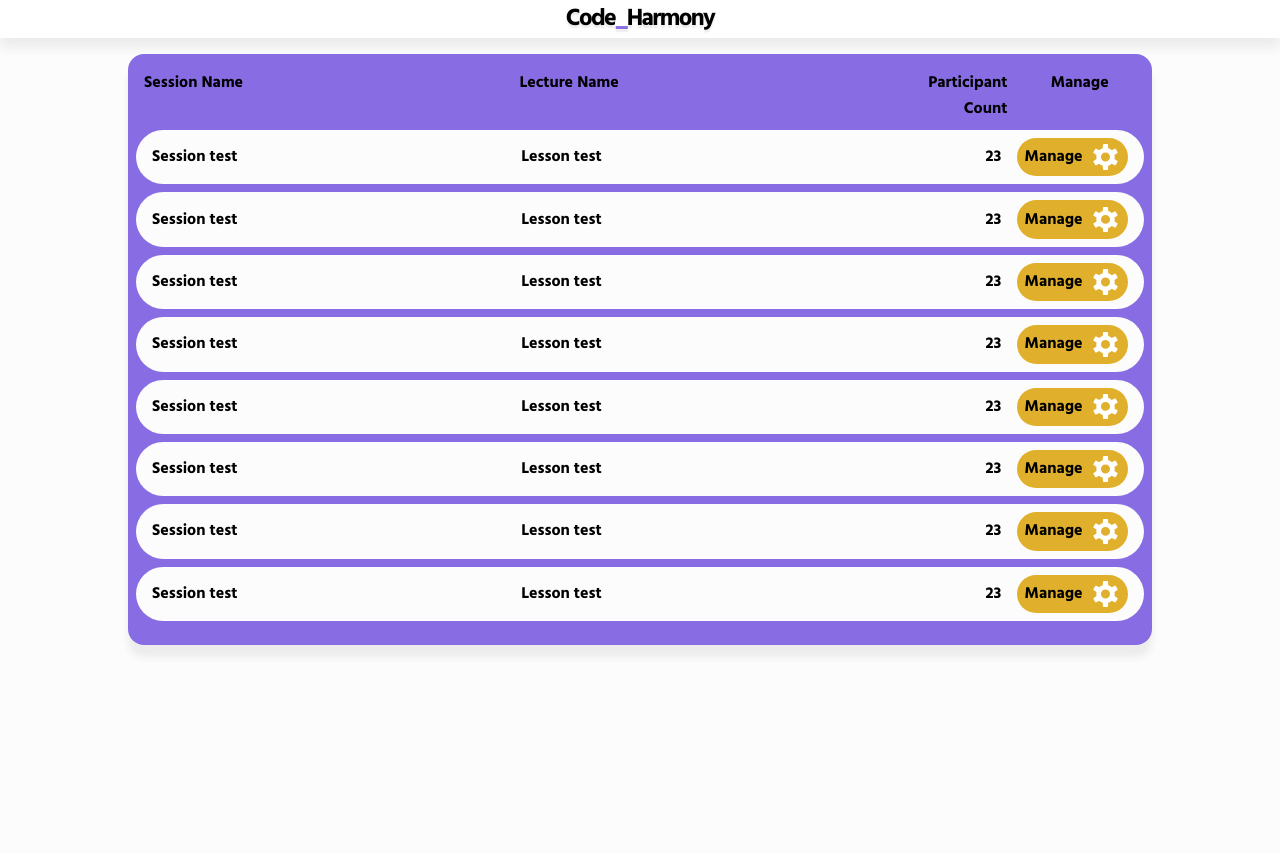
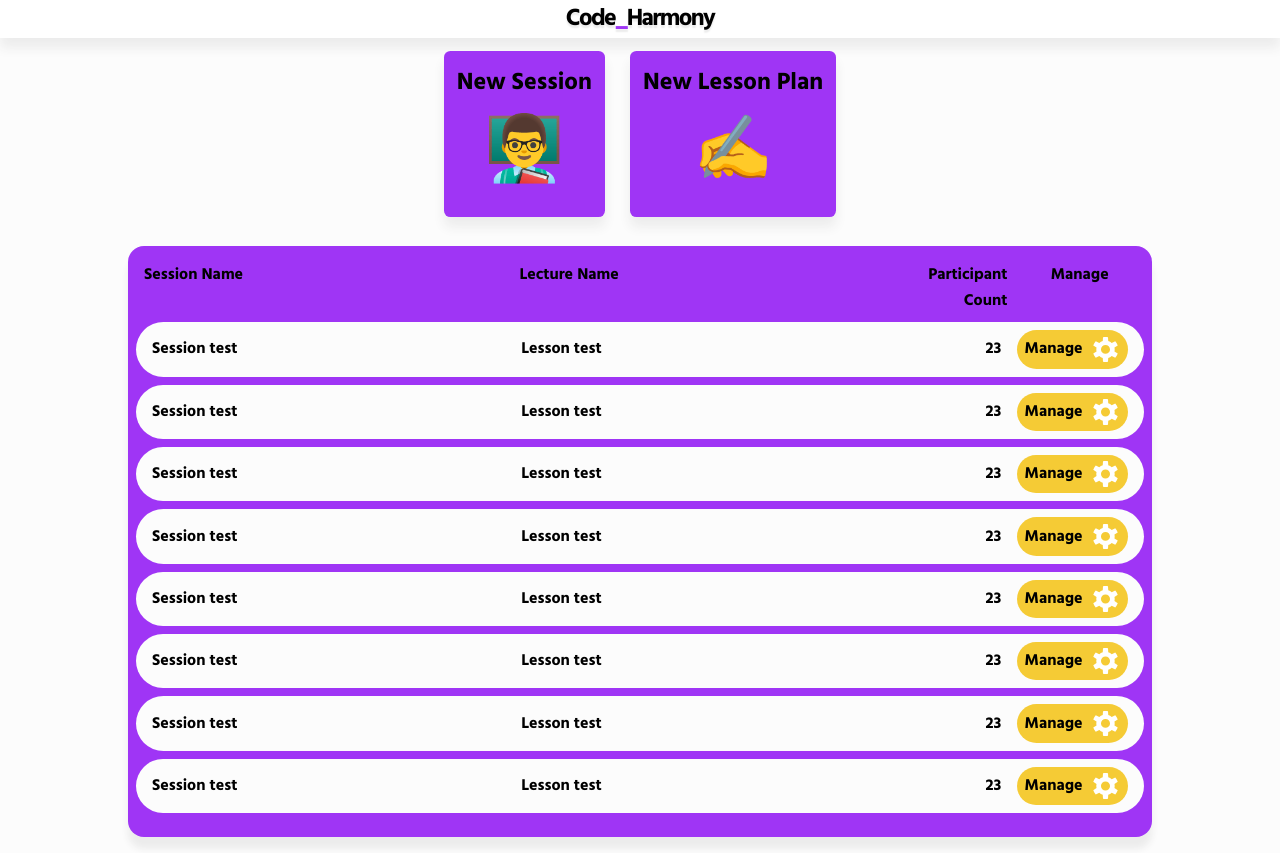
Before and after one commit to Zacxalot/CodeHarmony, a React (Create React App) app: page /t/dashboard in a window 1280 px wide. Before the commit the page ends 800 px from the top, so only its background shows below. Built offline with nearby package versions, Linux system fonts and the light colour scheme.

Commit message:
Added some buttons and a modal window to the teacher dashboard
Still need to implement functionality for the modal.

```diff
--- a/package.json
+++ b/package.json
@@ -13,13 +13,16 @@
     "@types/node": "^12.0.0",
     "@types/react": "^17.0.0",
     "@types/react-dom": "^17.0.0",
+    "@types/react-modal": "^3.13.1",
     "axios": "^0.23.0",
     "codemirror": "^5.62.2",
     "http-proxy-middleware": "^2.0.1",
     "react": "^17.0.2",
+    "react-dev-utils": "^11.0.4",
     "react-dom": "^17.0.2",
+    "react-modal": "^3.14.3",
     "react-router-dom": "^5.3.0",
-    "react-scripts": "4.0.3",
+    "react-scripts": "^4.0.3",
     "sass": "^1.37.5",
     "typescript": "^4.1.2",
     "web-vitals": "^1.0.1"
--- a/src/BaseStyle.scss
+++ b/src/BaseStyle.scss
@@ -2,11 +2,13 @@ $background: #fcfcfc;
 $background-grey:#555555;
 $shadow: #ececec;
 $main-colour: #ffffff;
-$accent: #886ce4;
-$accent-alt: #eb75ef;
-$manage: #e0b02c;
+$accent: #9f35f5;
+$accent-pink: #f5358b;
+$accent-green: #8bf535;
+$manage: #f5cb35;
 $charcoal: #1f1f1f;
 
+$font-family: Hind;
 
 $ide-border-radius: 0.6rem;
 
@@ -24,6 +26,7 @@ body{
     display: flex;
     flex-direction:column;
     min-height: 100vh;
+    text-align: center;
 }
 
 .large-emoji{
--- /dev/null
+++ b/src/Components/LargeCallbackButton/LargeCallbackButton.tsx
@@ -0,0 +1,25 @@
+
+import React from "react";
+import "../LargeLinkButton/LargeButton.scss";
+
+interface LargeCallbackButtonProps {
+    callback: () => void,
+    emoji?: string
+}
+
+
+
+class LargeCallbackButton extends React.Component<LargeCallbackButtonProps,{}>{
+
+    render(){
+        return (
+            <button className="large-button" onClick={this.props.callback}>
+                {this.props.children}
+                <span className="emoji">{this.props.emoji}</span>
+            </button>
+        );
+    };
+
+}
+
+export default LargeCallbackButton;
--- /dev/null
+++ b/src/Components/LargeLinkButton/LargeButton.scss
@@ -0,0 +1,24 @@
+@use "../../BaseStyle.scss" as base;
+
+
+.large-button{
+    display: inline-block;
+    margin: 0.8rem;
+    padding: 0.8rem;
+    font-size: 1.5rem;
+    border-radius: 0.4rem;
+    border-style: none;
+    background-color: base.$accent;
+    font-family: base.$font-family;
+    box-shadow: 0px 10px 12px base.$shadow;
+
+    .emoji{
+
+        display: block;
+        font-size: 4rem;
+    }
+
+    &:hover{
+        cursor:pointer;
+    }
+}
--- /dev/null
+++ b/src/Components/LargeLinkButton/LargeLinkButton.tsx
@@ -0,0 +1,25 @@
+
+import React from "react";
+import { Link } from "react-router-dom";
+import "./LargeButton.scss";
+
+interface LargeLinkButtonProps {
+    to: string,
+    emoji?: string
+}
+
+
+class LargeLinkButton extends React.Component<LargeLinkButtonProps,{}>{
+
+    render(){
+        return (
+            <Link className="large-button" to={this.props.to}>
+                {this.props.children}
+                <span className="emoji">{this.props.emoji}</span>
+            </Link>
+        );
+    };
+
+}
+
+export default LargeLinkButton;
--- a/src/Components/RunbarButton/RunbarButton.tsx
+++ b/src/Components/RunbarButton/RunbarButton.tsx
@@ -29,7 +29,7 @@ class RunbarButton extends React.Component<ButtonProps,{}> {
 
         // Assign a default colour of purple
         if (backgroundColour === undefined){
-            backgroundColour = "#886ce4";
+            backgroundColour = "#9f35f5";
         }
 
         return (
--- a/src/Pages/Hub/Hub.tsx
+++ b/src/Pages/Hub/Hub.tsx
@@ -8,6 +8,7 @@ import HomePage from "../Home/Home";
 import TeacherDashboard from "../TeacherDashboard/TeacherDashboard";
 import PageNotFound from "../PageNotFound/PageNotFound";
 import StudentCoding from "../StudentCoding/StudentCoding";
+import TeacherLessonPlan from "../TeacherLessonPlan/TeacherLessonPlan";
 
 class Hub extends React.Component {
 
@@ -17,6 +18,7 @@ class Hub extends React.Component {
                 <Switch>
                     <Route path="/s/dashboard" component={StudentCoding}/>
                     <Route path="/t/dashboard" component={TeacherDashboard}/>
+                    <Route path="/t/lesson-plan" component={TeacherLessonPlan}/>
                     <Route exact path="/" component={HomePage}/>
                     <Route component={PageNotFound}/>
                 </Switch>
--- /dev/null
+++ b/src/Pages/TeacherDashboard/TeacherDashboard.scss
@@ -0,0 +1,5 @@
+@use "../../BaseStyle.scss" as base;
+
+.new-lesson-modal-style{
+
+}
--- a/src/Pages/TeacherDashboard/TeacherDashboard.tsx
+++ b/src/Pages/TeacherDashboard/TeacherDashboard.tsx
@@ -1,15 +1,33 @@
 import React from "react";
 import NavBar from "../../Components/NavBar/NavBar";
 import TeacherTable from "../../Components/Basic UI/TeacherTable/TeacherTable";
+import Modal from 'react-modal';
+import LargeLinkButton from "../../Components/LargeLinkButton/LargeLinkButton";
+import LargeCallbackButton from "../../Components/LargeCallbackButton/LargeCallbackButton";
+
+interface TeacherDashboardState {
+    newLessonModalOpen: boolean;
+}
 
 
-class TeacherDashboard extends React.Component {
+class TeacherDashboard extends React.Component<{},TeacherDashboardState> {
+    constructor(props:any){
+        super(props);
+        this.state = {
+            newLessonModalOpen: false
+        }
+    }
 
     render(){
+        console.log("Rendered" + this.state.newLessonModalOpen);
         return (
             <div className="full-page">
                 <NavBar small></NavBar>
-
+                <Modal isOpen={this.state.newLessonModalOpen} onRequestClose={this.closeCreateLessonModal}></Modal>
+                <div style={{textAlign:"center"}}>
+                    <LargeLinkButton to="session/new/" emoji="👨‍🏫️">New Session</LargeLinkButton>
+                    <LargeCallbackButton callback={this.openCreateLessonModal} emoji="✍️">New Lesson Plan</LargeCallbackButton>
+                </div>
                 <div style={{textAlign:"center"}}>
                     <TeacherTable></TeacherTable>
                 </div>
@@ -18,6 +36,14 @@ class TeacherDashboard extends React.Component {
         );
     };
 
+    openCreateLessonModal = () => {
+        this.setState({newLessonModalOpen:true})
+    }
+
+    closeCreateLessonModal = () => {
+        this.setState({newLessonModalOpen:false})
+    }
+
 }
 
 export default TeacherDashboard;
--- /dev/null
+++ b/src/Pages/TeacherLessonPlan/TeacherLessonPlan.tsx
@@ -0,0 +1,19 @@
+import React from "react";
+import NavBar from "../../Components/NavBar/NavBar";
+
+class TeacherLessonPlan extends React.Component {
+
+    render(){
+        return (
+            <div className="full-page">
+                <NavBar small></NavBar>
+                <div>
+
+                </div>
+            </div>
+        );
+    };
+
+}
+
+export default TeacherLessonPlan;
```
Also changed, not shown: src/Components/CodingInfoWindow/CodingInfoWindow.tsx (+3 -8 lines), 2 other files (tests, documents, lock files or other folders).
